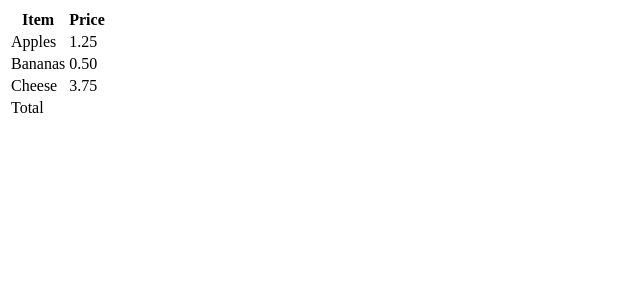
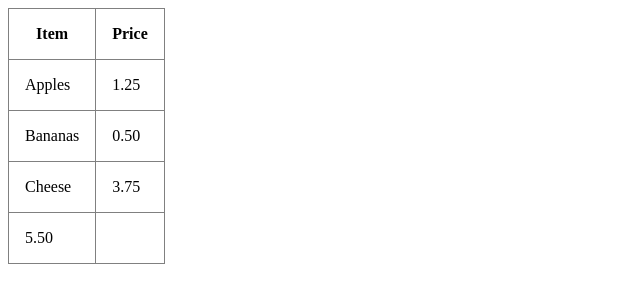
Before and after one commit to acciojob/grofers-checkout-2-jasbhatia, a website: page main.html in a window 1280 px wide. Shown: the whole page, without its empty margins (0-640 px from the left). Drawn offline with Linux system fonts and the light colour scheme.

Commit message:
created a submission

```diff
--- a/main.html
+++ b/main.html
@@ -8,7 +8,7 @@
 
 <body>
 	<!-- the entire body must be written by student -->
-	<table>
+	<table border="1">
   <thead>
     <tr>
       <th>Item</th>
@@ -30,10 +30,10 @@
     </tr>
   </tbody>
   <tfoot>
-    <tr>
-      <td>Total</td>
+
+<!--       <td>Total</td> -->
 <!--       <td data-ns-test="grandTotal">5.50</td> -->
-    </tr>
+
   </tfoot>
 </table>
     <script type="text/javascript" src="./script.js">
--- a/script.js
+++ b/script.js
@@ -1 +1,16 @@
 //your code here
+const prices = document.querySelectorAll('[data-ns-test="prices"]');
+
+// Calculate the sum of all prices
+let totalPrice = 0;
+prices.forEach(price => {
+  totalPrice += parseFloat(price.textContent);
+});
+
+// Create a new row in the HTML table to display the total price
+const table = document.querySelector('table');
+const newRow = table.insertRow();
+const newCell = newRow.insertCell();
+
+newCell.setAttribute('data-ns-test', 'grandTotal');
+newCell.textContent = totalPrice.toFixed(2);
--- a/styles.css
+++ b/styles.css
@@ -1,2 +1,9 @@
 
 /* Your CSS Code here. */
+table{
+
+	border-collapse:collapse;
+}
+td,th,tr{
+	padding:1em;
+}
```
